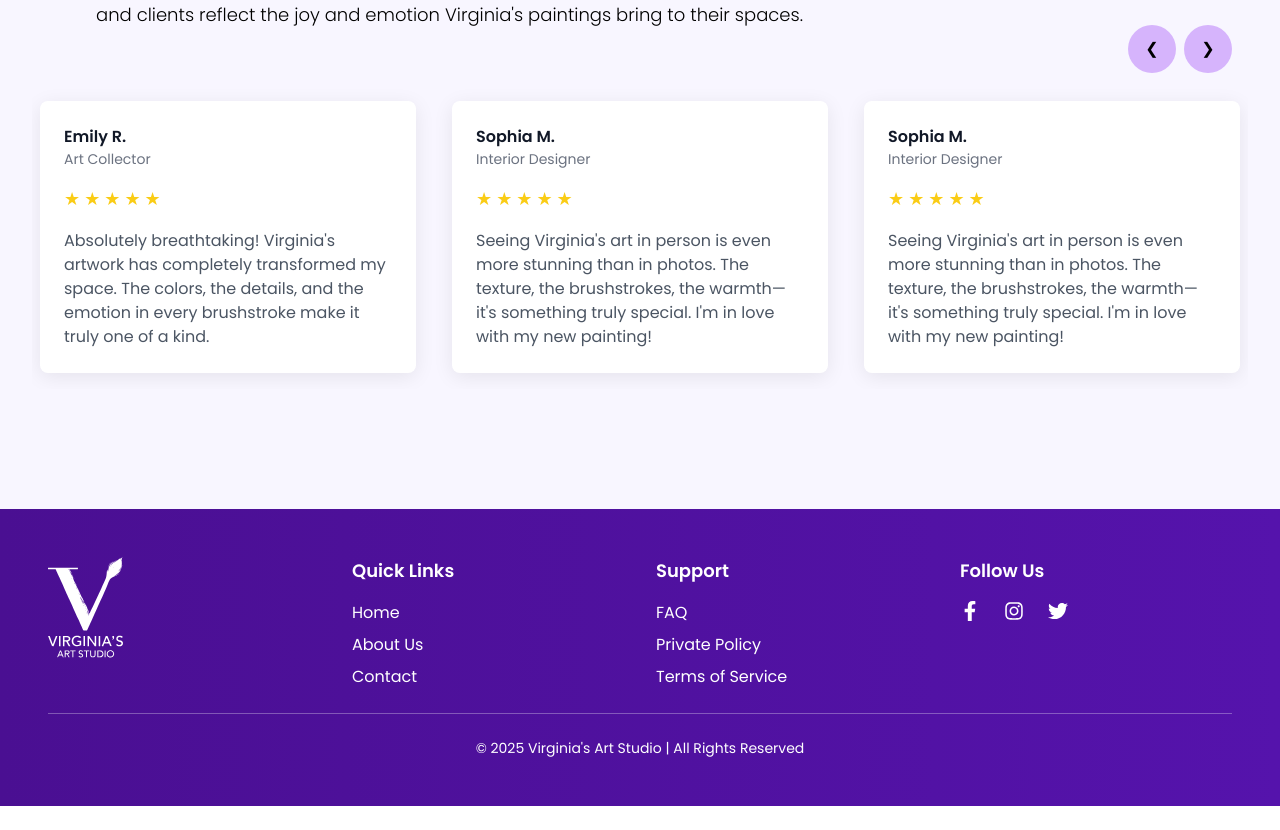
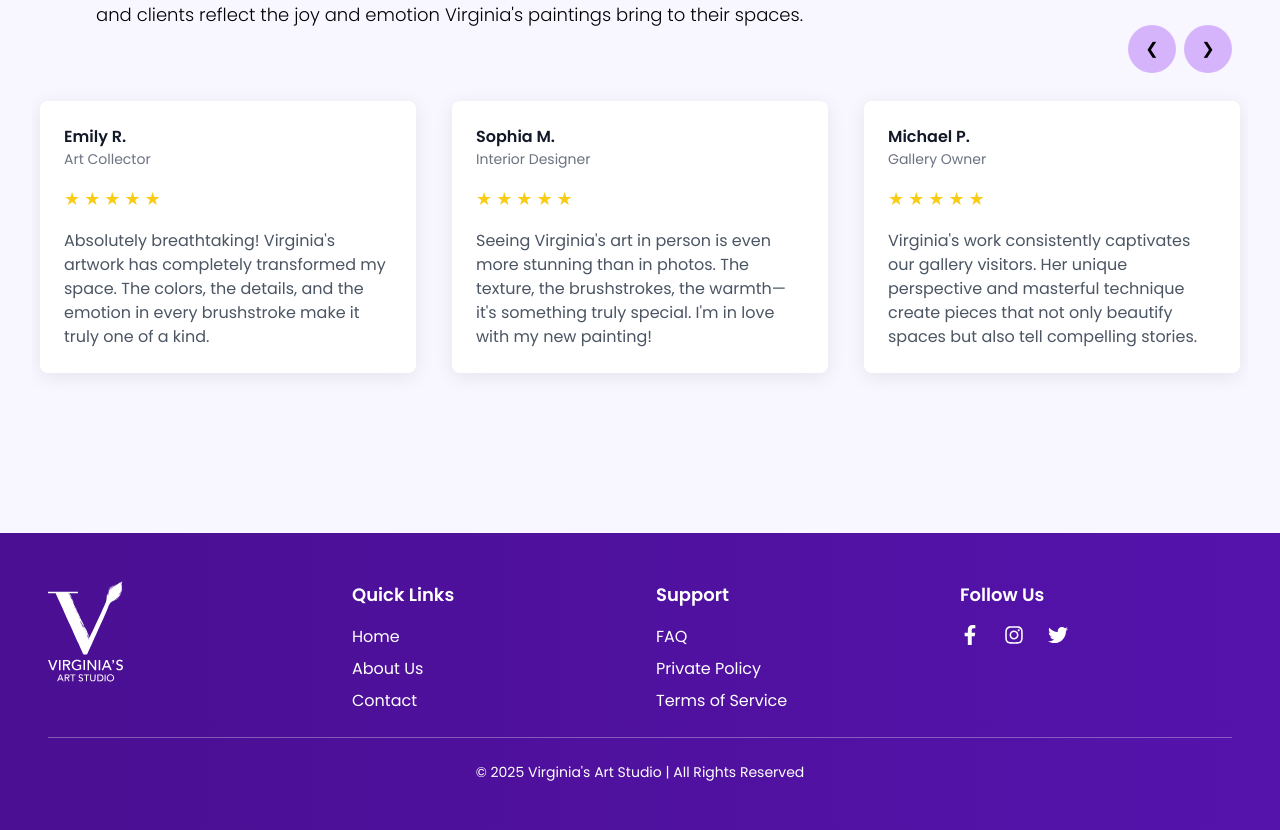
Before and after one commit to tom318267/ginnysart, a Next.js app: page /about in a window 1280 px wide. Shown: the part 2328-3158 px from the top of the page. Before the commit the page ends 3134 px from the top, so only its background shows below. Built offline with nearby package versions, Linux system fonts and the light colour scheme.

Commit message:
add more testimonials

```diff
--- a/src/components/TestimonialsSection.tsx
+++ b/src/components/TestimonialsSection.tsx
@@ -14,7 +14,6 @@ const testimonials = [
       "Absolutely breathtaking! Virginia's artwork has completely transformed my space. The colors, the details, and the emotion in every brushstroke make it truly one of a kind.",
     rating: 5,
   },
-
   {
     id: 2,
     name: "Sophia M.",
@@ -26,20 +25,56 @@ const testimonials = [
   },
   {
     id: 3,
-    name: "Sophia M.",
-    role: "Interior Designer",
-    image: "/images/sophia.jpg", // Replace with actual image path
+    name: "Michael P.",
+    role: "Gallery Owner",
+    image: "/images/michael.jpg",
     review:
-      "Seeing Virginia's art in person is even more stunning than in photos. The texture, the brushstrokes, the warmth—it's something truly special. I'm in love with my new painting!",
+      "Virginia's work consistently captivates our gallery visitors. Her unique perspective and masterful technique create pieces that not only beautify spaces but also tell compelling stories.",
     rating: 5,
   },
   {
     id: 4,
-    name: "Sophia M.",
-    role: "Interior Designer",
-    image: "/images/sophia.jpg", // Replace with actual image path
+    name: "Sarah K.",
+    role: "Home Owner",
+    image: "/images/sarah.jpg",
     review:
-      "Seeing Virginia's art in person is even more stunning than in photos. The texture, the brushstrokes, the warmth—it's something truly special. I'm in love with my new painting!",
+      "Working with Virginia was a joy from start to finish. She truly listened to my vision and created a stunning piece that exceeded all my expectations. It's become the focal point of our living room.",
+    rating: 5,
+  },
+  {
+    id: 5,
+    name: "James L.",
+    role: "Corporate Art Consultant",
+    image: "/images/james.jpg",
+    review:
+      "Virginia's pieces bring life and energy to corporate spaces. Our clients are always impressed by how her art transforms their workplace into an inspiring environment.",
+    rating: 5,
+  },
+  {
+    id: 6,
+    name: "Alexandra D.",
+    role: "Restaurant Owner",
+    image: "/images/alexandra.jpg",
+    review:
+      "The commissioned piece Virginia created for our restaurant perfectly captures our vision. Our guests constantly comment on how the artwork enhances their dining experience.",
+    rating: 5,
+  },
+  {
+    id: 7,
+    name: "Robert H.",
+    role: "Private Collector",
+    image: "/images/robert.jpg",
+    review:
+      "I've been collecting art for over 20 years, and Virginia's work stands out for its emotional depth and technical excellence. Each piece tells a unique story that resonates deeply.",
+    rating: 5,
+  },
+  {
+    id: 8,
+    name: "Maria C.",
+    role: "Art Enthusiast",
+    image: "/images/maria.jpg",
+    review:
+      "The way Virginia captures light and movement in her paintings is remarkable. Her work has this amazing ability to create different moods throughout the day as natural light changes.",
     rating: 5,
   },
 ];
```
